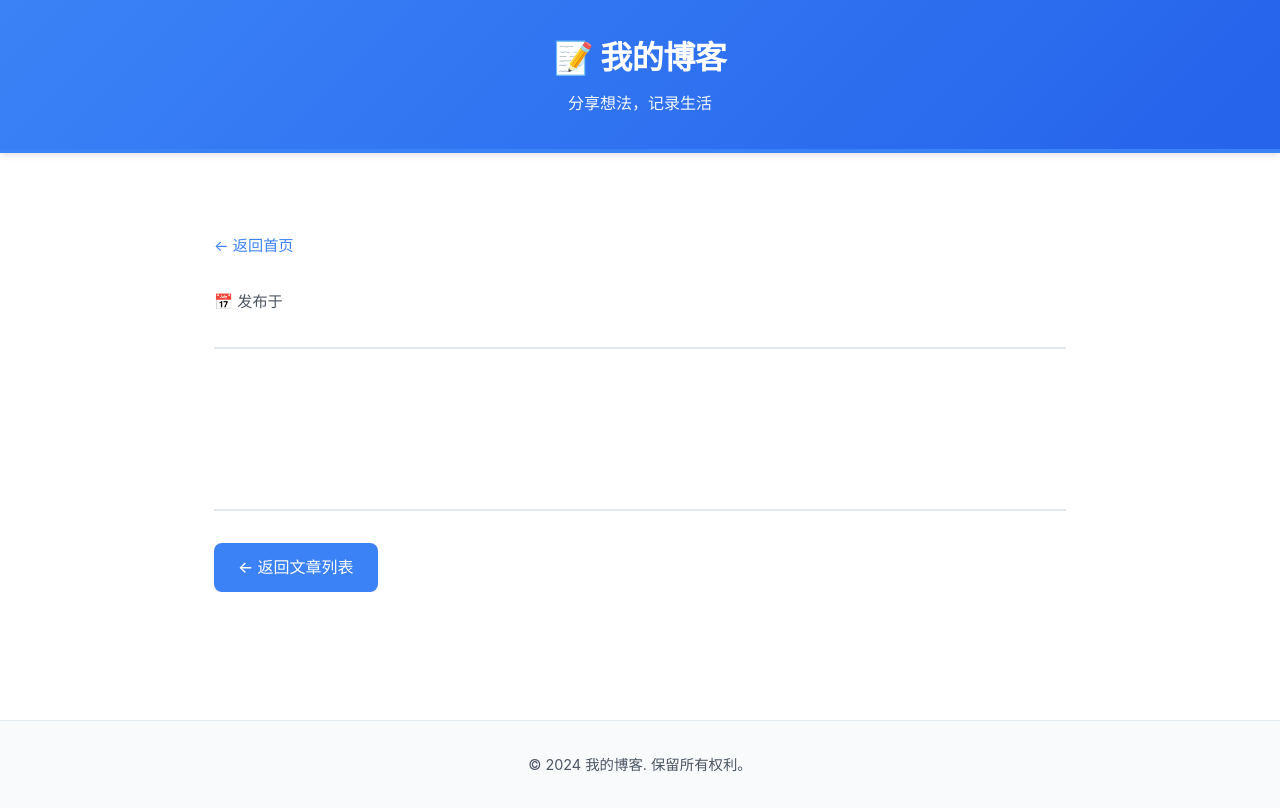
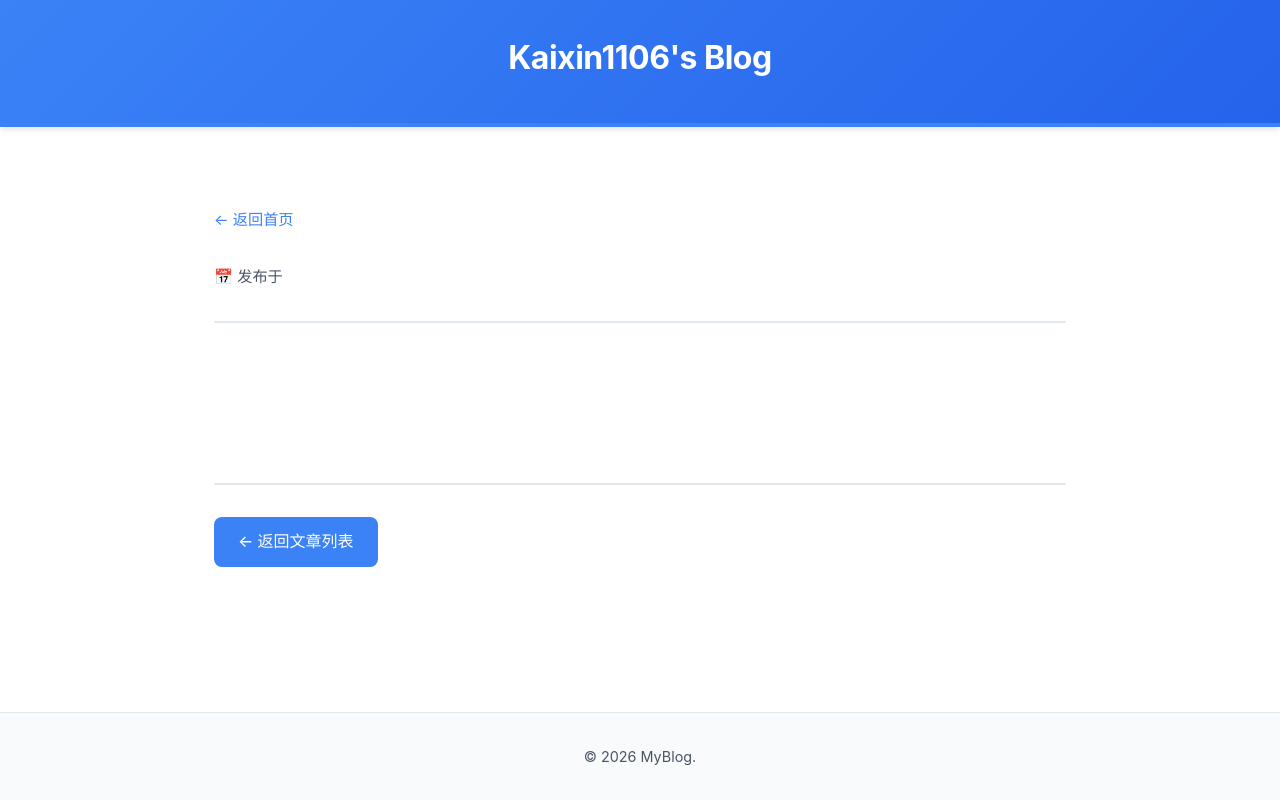
Before and after one commit to kaixin1106/blog, a Python web app: template templates/post.html in a window 1280 px wide. After the commit the page ends 766 px from the top, so only its background shows below. Run offline with Jinja, Linux system fonts and the light colour scheme; the template is opened without the code that fills it, so the values that code supplies are empty.

Commit message:
更新 base.html

```diff
--- a/templates/base.html
+++ b/templates/base.html
@@ -3,7 +3,7 @@
 <head>
     <meta charset="UTF-8">
     <meta name="viewport" content="width=device-width, initial-scale=1.0">
-    <meta name="description" content="一个简洁的个人博客">
+    <meta name="description" content="Kaixin1106's Blog">
     <title>{% block title %}我的博客{% endblock %}</title>
     <link rel="stylesheet" href="style.css">
     <link rel="stylesheet" href="markdown.css">
@@ -14,8 +14,7 @@
         <header class="site-header">
             <div class="container">
                 <div class="header-content">
-                    <h1 class="site-title"><a href="/">📝 我的博客</a></h1>
-                    <p class="site-tagline">分享想法，记录生活</p>
+                    <h1 class="site-title"><a href="/">Kaixin1106's Blog</a></h1>
                 </div>
             </div>
         </header>
@@ -30,7 +29,7 @@
         <!-- 页脚 -->
         <footer class="site-footer">
             <div class="container">
-                <p>&copy; 2024 我的博客. 保留所有权利。</p>
+                <p>&copy; 2026 MyBlog. </p>
             </div>
         </footer>
     </div>
```
